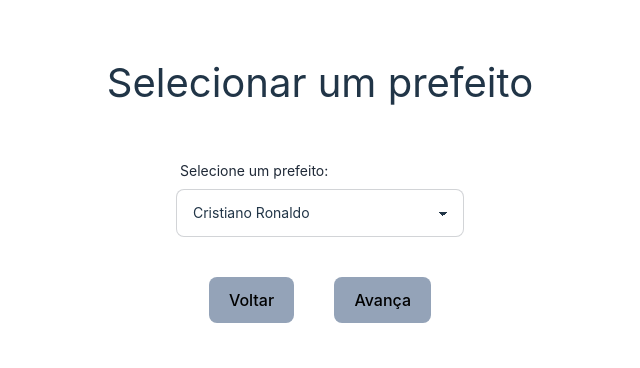
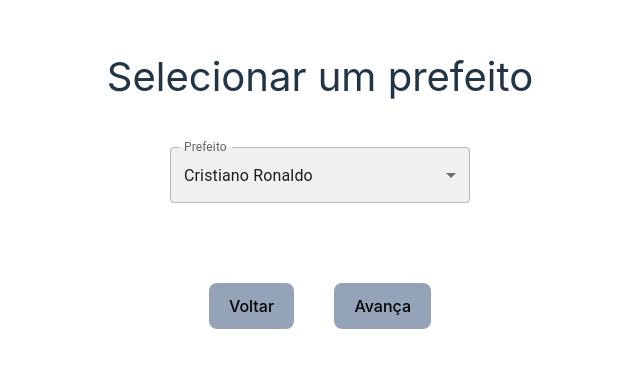
Before and after one commit to jonas-nb/pesquisa, a React (Vite) app: page /prefeito-quest in a window 1280 px wide. Shown: the part 212-580 px from the top of the page, without its empty margins (320-960 px from the left). Built offline with nearby package versions, Linux system fonts and the light colour scheme; what @radix-ui/themes would draw is missing.

Commit message:
fix bug input select

```diff
--- a/src/Components/Questionário/PrefeitoQuest.jsx
+++ b/src/Components/Questionário/PrefeitoQuest.jsx
@@ -1,31 +1,39 @@
 import React, { useContext } from "react";
 import { Link } from "react-router-dom";
 import { Mycontext } from "./ContextQuest";
+import { FormControl, InputLabel, MenuItem, Select } from "@mui/material";
 
 const PrefeitoQuest = () => {
   const { prefeito, setPrefeito } = useContext(Mycontext);
 
+  const handleChange = (e) => {
+    setPrefeito(e.target.value);
+  };
+
   return (
     <div className="flex flex-col items-center justify-center gap-10">
       <p className="text-[2.5rem] text-center">Selecionar um prefeito</p>
-      <div>
-        <div className="form-control w-full max-w-xs">
-          <label className="label" htmlFor="prefeito-select">
-            <span className="label-text">Selecione um prefeito:</span>
-          </label>
-          <select
-            required
-            id="vereador-select"
-            className="select select-bordered w-[18rem]"
+      <FormControl fullWidth sx={{ maxWidth: 300 }}>
+        <InputLabel id="prefeito-select-label">Prefeito</InputLabel>
+        <Select
+          labelId="prefeito-select-label"
+          id="prefeito-select"
           value={prefeito}
-            onChange={(e) => setPrefeito(e.target.value)}
+          label="Prefeito"
+          onChange={handleChange}
+          sx={{
+            backgroundColor: "#f0f0f0", // Cor de fundo do Select
+            "&.Mui-focused .MuiOutlinedInput-notchedOutline": {
+              borderColor: "black", // Cor da borda ao focar
+            },
+          }}
         >
-            <option value="Cristiano Ronaldo">Cristiano Ronaldo</option>
-            <option value="Mbappe">Mbappe</option>
-            <option value="Messi">Messi</option>
-          </select>
-        </div>
-        <div className="flex justify-center gap-10 mt-10 ">
+          <MenuItem value="Cristiano Ronaldo">Cristiano Ronaldo</MenuItem>
+          <MenuItem value="Mbappe">Mbappe</MenuItem>
+          <MenuItem value="Messi">Messi</MenuItem>
+        </Select>
+      </FormControl>
+      <div className="flex justify-center gap-10 mt-10">
         <Link to={-1}>
           <button className="border hover:border hover:border-black text-black bg-slate-400">
             Voltar
@@ -38,7 +46,6 @@
         </Link>
       </div>
     </div>
-    </div>
   );
 };
 
--- a/src/Components/Questionário/SetorialQuest.jsx
+++ b/src/Components/Questionário/SetorialQuest.jsx
@@ -1,34 +1,39 @@
 import React, { useContext } from "react";
-import { Select } from "@radix-ui/themes";
+import { Link } from "react-router-dom";
 import { Mycontext } from "../../Components/Questionário/ContextQuest";
-import { Link } from "react-router-dom";
+import { FormControl, InputLabel, MenuItem, Select } from "@mui/material";
 
 const SetorialQuest = () => {
   const { bairro, setBairro } = useContext(Mycontext);
 
-  // Função para lidar com a mudança de seleção
+  const handleChange = (e) => {
+    setBairro(e.target.value);
+  };
 
   return (
     <div className="flex flex-col items-center justify-center gap-10">
       <p className="text-[2.5rem] text-center">Selecionar um setor</p>
-      <div>
-        <div className="form-control w-full max-w-xs">
-          <label className="label" htmlFor="setorial-select">
-            <span className="label-text">Selecione um setor:</span>
-          </label>
-          <select
-            required
+      <FormControl fullWidth sx={{ maxWidth: 300 }}>
+        <InputLabel id="setorial-select-label">Setor</InputLabel>
+        <Select
+          labelId="setorial-select-label"
           id="setorial-select"
-            className="select select-bordered w-[18rem]"
           value={bairro}
-            onChange={(e) => setBairro(e.target.value)}
+          label="Setor"
+          onChange={handleChange}
+          sx={{
+            backgroundColor: "#f0f0f0", // Cor de fundo do Select
+            "&.Mui-focused .MuiOutlinedInput-notchedOutline": {
+              borderColor: "black", // Cor da borda ao focar
+            },
+          }}
         >
-            <option value="Bairro1">Bairro 1</option>
-            <option value="Bairro2">Bairro 2</option>
-            <option value="Bairro3">Bairro 3</option>
-          </select>
-        </div>
-        <div className="flex justify-center gap-10 mt-10 ">
+          <MenuItem value="Bairro1">Bairro 1</MenuItem>
+          <MenuItem value="Bairro2">Bairro 2</MenuItem>
+          <MenuItem value="Bairro3">Bairro 3</MenuItem>
+        </Select>
+      </FormControl>
+      <div className="flex justify-center gap-10 mt-10">
         <Link to={-1}>
           <button className="border hover:border hover:border-black text-black bg-slate-400">
             Voltar
@@ -41,7 +46,6 @@
         </Link>
       </div>
     </div>
-    </div>
   );
 };
 
--- a/src/Components/Questionário/VereadorQuest.jsx
+++ b/src/Components/Questionário/VereadorQuest.jsx
@@ -1,31 +1,39 @@
 import React, { useContext } from "react";
 import { Link } from "react-router-dom";
+import { FormControl, InputLabel, MenuItem, Select } from "@mui/material";
 import { Mycontext } from "./ContextQuest";
 
 const VereadorQuest = () => {
   const { vereador, setVereador } = useContext(Mycontext);
 
+  const handleChange = (e) => {
+    setVereador(e.target.value);
+  };
+
   return (
     <div className="flex flex-col items-center justify-center gap-10">
       <p className="text-[2.5rem] text-center">Selecionar um vereador</p>
-      <div>
-        <div className="form-control w-full max-w-xs">
-          <label className="label" htmlFor="setorial-select">
-            <span className="label-text">Selecione um vereador:</span>
-          </label>
-          <select
-            required
+      <FormControl fullWidth sx={{ maxWidth: 300 }}>
+        <InputLabel id="vereador-select-label">Vereador</InputLabel>
+        <Select
+          labelId="vereador-select-label"
           id="vereador-select"
-            className="select select-bordered w-[18rem]"
           value={vereador}
-            onChange={(e) => setVereador(e.target.value)}
+          label="Vereador"
+          onChange={handleChange}
+          sx={{
+            backgroundColor: "#f0f0f0", // Cor de fundo do Select
+            "&.Mui-focused .MuiOutlinedInput-notchedOutline": {
+              borderColor: "black", // Cor da borda ao focar
+            },
+          }}
         >
-            <option value="Calleri">Calleri</option>
-            <option value="Gabigol">Gabigol</option>
-            <option value="Yure Alberto">Yure Alberto</option>
-          </select>
-        </div>
-        <div className="flex justify-center gap-10 mt-10 ">
+          <MenuItem value="Calleri">Calleri</MenuItem>
+          <MenuItem value="Gabigol">Gabigol</MenuItem>
+          <MenuItem value="Yure Alberto">Yure Alberto</MenuItem>
+        </Select>
+      </FormControl>
+      <div className="flex justify-center gap-10 mt-10">
         <Link to={-1}>
           <button className="border hover:border hover:border-black text-black bg-slate-400">
             Voltar
@@ -38,7 +46,6 @@
         </Link>
       </div>
     </div>
-    </div>
   );
 };
 
```
Lines whose indentation alone changed are shown as unchanged.
